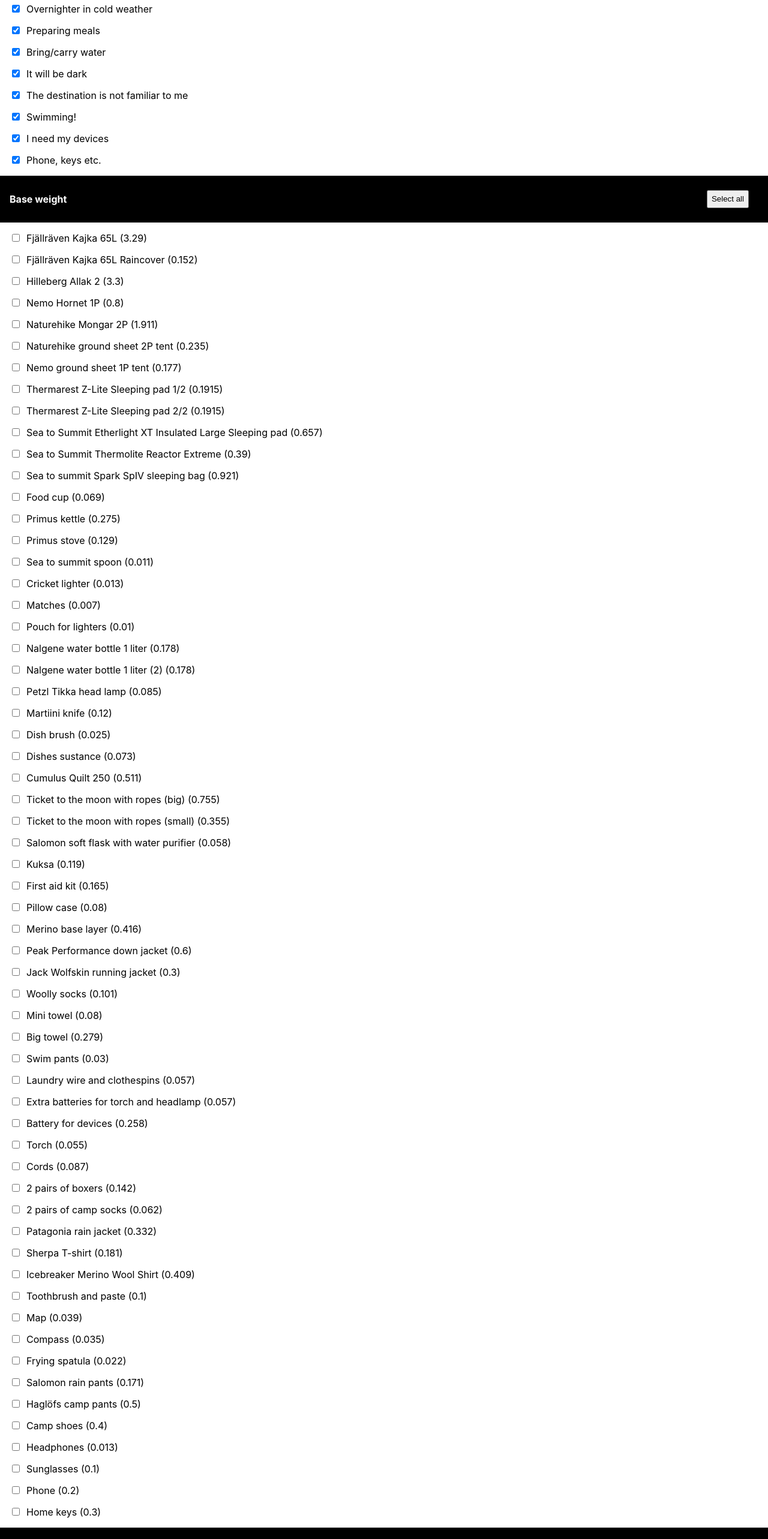
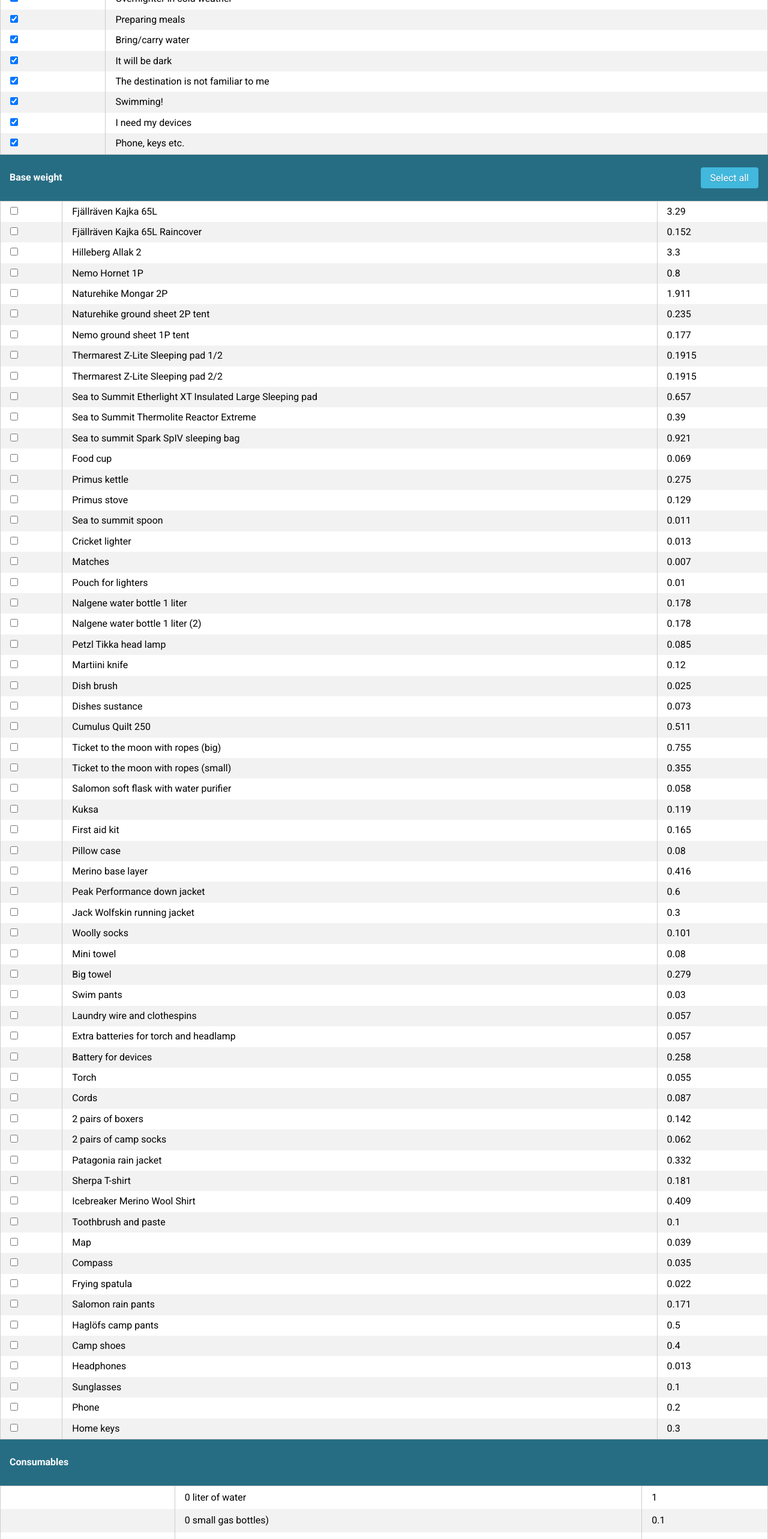
Before and after one commit to jsuokas/hobbies, a React (Create React App) app: page / in a window 1280 px wide. Shown: the part 234-2800 px from the top of the page at 60% size. Built offline with nearby package versions, Linux system fonts and the light colour scheme; some icons are missing.

Commit message:
Add pure css and feather icons

```diff
--- a/package.json
+++ b/package.json
@@ -7,6 +7,7 @@
     "@testing-library/jest-dom": "^5.11.4",
     "@testing-library/react": "^11.1.0",
     "@testing-library/user-event": "^12.1.10",
+    "feather-icons-react": "^0.4.3",
     "react": "^17.0.2",
     "react-dom": "^17.0.2",
     "react-scripts": "4.0.3",
--- a/public/index.html
+++ b/public/index.html
@@ -24,6 +24,8 @@
       work correctly both with client-side routing and a non-root public URL.
       Learn how to configure a non-root public URL by running `npm run build`.
     -->
+    <link rel="stylesheet" href="https://fonts.googleapis.com/css?family=Roboto:300,400,500,700&display=swap" />
+    <link rel="stylesheet" href="https://unpkg.com/purecss@2.0.6/build/pure-min.css" integrity="sha384-Uu6IeWbM+gzNVXJcM9XV3SohHtmWE+3VGi496jvgX1jyvDTXfdK+rfZc8C1Aehk5" crossorigin="anonymous">
     <title>React App</title>
   </head>
   <body>
--- a/src/App.css
+++ b/src/App.css
@@ -2,23 +2,8 @@
   display: flex;
   flex-direction: row;
   justify-content: space-between;
-  background-color: #000;
+  align-items: center;
+  background-color: #266d83;
   color: #fff;
   padding: 8px 16px;
 }
-
-.select-all-button {
-  margin: 16px;
-}
-
-.content {
-  padding: 8px 16px;
-}
-
-.gear-item {
-  padding: 8px 0;
-}
-
-.gear-item label, .consumables-label {
-  margin-left: 8px;
-}
--- a/src/App.js
+++ b/src/App.js
@@ -1,8 +1,10 @@
 import React, { useState } from 'react';
 import gear from './gear.json'
 import './App.css';
+import FeatherIcon from 'feather-icons-react';
 
 const consumablesWeight = {
+  water: 1,
   gasBottleSmall: 0.1,
   gasBottleMedium: 0.230,
   toiletPaper: 0.1,
@@ -35,7 +37,7 @@ function App() {
   const [consumablesGasMedium, setConsumablesGasMedium] = useState(0)
   const [consumablesTurmatMeals, setConsumablesTurmatMeals] = useState(0)
   const gearItems = gear.filter(it => gearTypeFilters.includes(it.type))
-  const totalConsumablesWeight = consumablesWater + (consumablesGasSmall * consumablesWeight.gasBottleSmall) + (consumablesGasMedium * consumablesWeight.gasBottleMedium) + (consumablesToiletPaper * consumablesWeight.toiletPaper) + (consumablesToiletWetWipes * consumablesWeight.wetWipes) + (consumablesTurmatMeals * consumablesWeight.turmatMeal)
+  const totalConsumablesWeight = (consumablesWater * consumablesWeight.water) + (consumablesGasSmall * consumablesWeight.gasBottleSmall) + (consumablesGasMedium * consumablesWeight.gasBottleMedium) + (consumablesToiletPaper * consumablesWeight.toiletPaper) + (consumablesToiletWetWipes * consumablesWeight.wetWipes) + (consumablesTurmatMeals * consumablesWeight.turmatMeal)
   const totalWeight = gearItems
     .filter(it => gearTypeFilters.includes(it.type))
     .filter(it => gearItemFilters.filter(item => item.name === it.name).length !== 0)
@@ -45,16 +47,20 @@ function App() {
     <div className="App">
       <div className="title"><h4>What kind of trip?</h4></div>
       <div className="content">
+      <table class="pure-table">
+          <tbody>
       {gear
         .map(it => it.type)
         .reduce((previous, current) => previous.includes(current) ? previous : [...previous, current], [])
-        .map(gearType => {
+        .map((gearType, index) => {
           const isSelected = gearTypeFilters.includes(gearType)
           const id = `gear-filter-stage-1-${gearType}`
           const onChange = () => isSelected ? setGearTypeFilters(gearTypeFilters.filter(it => it !== gearType)) : setGearTypeFilters([...gearTypeFilters, gearType])
+          const odd = index % 2 !== 0
 
           return (
-            <div key={`key-${id}`} className="gear-item">
+            <tr className={odd ?  'pure-table-odd' : undefined}  key={`key-${id}`}>
+              <td>
                 <input
                   id={id}
                   type="checkbox"
@@ -62,22 +68,29 @@ function App() {
                   name={gearType}
                   checked={isSelected}
                   onChange={onChange} />
+              </td>
+              <td>
                 <label htmlFor={id}>{typeToDescription[gearType] ? typeToDescription[gearType] : gearType}</label>
-            </div>
+              </td>
+            </tr>
           )
         })}
+          </tbody>
+        </table>
       </div>
 
-      <div className="title"><h4>Base weight</h4><input className="select-all-button" type="button" value="Select all" onClick={() => setGearItemFilters(gearItems)} /></div>
-      <div className="content">
-
-      {gearItems.map(item => {
+      <div className="title"><h4>Base weight</h4><button className="button-secondary pure-button" onClick={() => setGearItemFilters(gearItems)}>Select all</button></div>
+      <table class="pure-table">
+          <tbody>
+            {gearItems.map((item, index) => {
               const id = `gear-filter-stage-2-${item.name}`
               const isSelected = gearItemFilters.filter(it => it.name === item.name).length !== 0 ? true : false
               const onChange = () => isSelected ? setGearItemFilters(gearItemFilters.filter(it => it.name !== item.name)) : setGearItemFilters([...gearItemFilters, item])
+              const odd = index % 2 !== 0
 
               return (
-          <div key={`key-${id}`} className="gear-item">
+                <tr className={odd ?  'pure-table-odd' : undefined} key={`key-${id}`}>
+                  <td>
                   <input
                     id={id}
                     type="checkbox"
@@ -85,45 +98,80 @@ function App() {
                     name={item.name}
                     checked={isSelected}
                     onChange={onChange} />
-                <label htmlFor={id}>{item.name} ({item.weight})</label>
-          </div>
+                  </td>
+                  <td><label htmlFor={id}>{item.name}</label></td>
+                  <td>{item.weight}</td>
+              </tr>
               )
             })}
-      </div>
+          </tbody>
+      </table>
 
       <div className="title"><h4>Consumables</h4></div>
-      <div className="content">
-        <div>
-          <input type="button" value="+" onClick={() => setConsumablesWater(consumablesWater + 1)} />
-          <input type="button" value="-" onClick={() => setConsumablesWater(consumablesWater > 0 ? consumablesWater - 1 : 0)} />
-          <span className="consumables-label">{consumablesWater} liters of water</span>
-        </div>
-        <div>
-          <input type="button" value="+" onClick={() => setConsumablesGasSmall(consumablesGasSmall + 1)} />
-          <input type="button" value="-" onClick={() => setConsumablesGasSmall(consumablesGasSmall > 0 ? consumablesGasSmall - 1 : 0)} />
-          <span className="consumables-label">{consumablesGasSmall} small gas bottles (100g)</span>
-        </div>
-        <div>
-          <input type="button" value="+" onClick={() => setConsumablesGasMedium(consumablesGasMedium + 1)} />
-          <input type="button" value="-" onClick={() => setConsumablesGasMedium(consumablesGasMedium > 0 ? consumablesGasMedium - 1 : 0)} />
+      <table class="pure-table">
+          <tbody>
+            <tr>
+              <td>
+                <button onClick={() => setConsumablesWater(consumablesWater + 1)}><FeatherIcon icon="plus-circle" /></button>
+                <button onClick={() => setConsumablesWater(consumablesWater > 0 ? consumablesWater - 1 : 0)}><FeatherIcon icon="minus-circle" /></button>
+              </td>
+              <td>
+                <span className="consumables-label">{consumablesWater} liter of water</span>
+              </td>
+              <td>{consumablesWeight.water}</td>
+            </tr>
+            <tr className="pure-table-odd">
+              <td>
+                <button  onClick={() => setConsumablesGasSmall(consumablesGasSmall + 1)}><FeatherIcon icon="plus-circle" /></button>
+                <button onClick={() => setConsumablesGasSmall(consumablesGasSmall > 0 ? consumablesGasSmall - 1 : 0)}><FeatherIcon icon="minus-circle" /></button>
+              </td>
+              <td>
+                <span className="consumables-label">{consumablesGasSmall} small gas bottles)</span>
+              </td>
+              <td>{consumablesWeight.gasBottleSmall}</td>
+            </tr>
+            <tr>
+              <td>
+                <button  onClick={() => setConsumablesGasMedium(consumablesGasMedium + 1)}><FeatherIcon icon="plus-circle" /></button>
+                <button  onClick={() => setConsumablesGasMedium(consumablesGasMedium > 0 ? consumablesGasMedium - 1 : 0)}><FeatherIcon icon="minus-circle" /></button>
+              </td>
+              <td>
                 <span className="consumables-label">{consumablesGasMedium} medium gas bottles (256g)</span>
-        </div>
-        <div>
-          <input type="button" value="+" onClick={() => setConsumablesTurmatMeals(consumablesTurmatMeals + 1)} />
-          <input type="button" value="-" onClick={() => setConsumablesTurmatMeals(consumablesTurmatMeals> 0 ? consumablesTurmatMeals - 1 : 0)} />
+              </td>
+              <td>{consumablesWeight.gasBottleMedium}</td>
+            </tr>
+            <tr className="pure-table-odd">
+              <td>
+                <button  onClick={() => setConsumablesTurmatMeals(consumablesTurmatMeals + 1)}><FeatherIcon icon="plus-circle" /></button>
+                <button  onClick={() => setConsumablesTurmatMeals(consumablesTurmatMeals> 0 ? consumablesTurmatMeals - 1 : 0)}><FeatherIcon icon="minus-circle" /></button>
+              </td>
+              <td>
                 <span className="consumables-label">{consumablesTurmatMeals} packs of Turmat meals</span>
-        </div>
-        <div>
-          <input type="button" value="+" onClick={() => setConsumablesToiletPaper(consumablesToiletPaper + 1)} />
-          <input type="button" value="-" onClick={() => setConsumablesToiletPaper(consumablesToiletPaper > 0 ? consumablesToiletPaper - 1 : 0)} />
+              </td>
+              <td>{consumablesWeight.turmatMeal}</td>
+            </tr>
+            <tr>
+              <td>
+                <button  onClick={() => setConsumablesToiletPaper(consumablesToiletPaper + 1)}><FeatherIcon icon="plus-circle" /></button>
+                <button  onClick={() => setConsumablesToiletPaper(consumablesToiletPaper > 0 ? consumablesToiletPaper - 1 : 0)}><FeatherIcon icon="minus-circle" /></button>
+              </td>
+              <td>
                 <span className="consumables-label">{consumablesToiletPaper} rolls of toilet paper</span>
-        </div>
-        <div>
-          <input type="button" value="+" onClick={() => setConsumablesToiletWetWipes(consumablesToiletWetWipes + 1)} />
-          <input type="button" value="-" onClick={() => setConsumablesToiletWetWipes(consumablesToiletWetWipes > 0 ? consumablesToiletWetWipes - 1 : 0)} />
+              </td>
+              <td>{consumablesWeight.toiletPaper}</td>
+            </tr>
+            <tr className="pure-table-odd">
+              <td>
+                <button  onClick={() => setConsumablesToiletWetWipes(consumablesToiletWetWipes + 1)}><FeatherIcon icon="plus-circle" /></button>
+                <button onClick={() => setConsumablesToiletWetWipes(consumablesToiletWetWipes > 0 ? consumablesToiletWetWipes - 1 : 0)}><FeatherIcon icon="minus-circle" /></button>
+              </td>
+              <td>
                 <span className="consumables-label">{consumablesToiletWetWipes} packs of wet wipes (50pc)</span>
-        </div>
-      </div>
+              </td>
+              <td>{consumablesWeight.wetWipes}</td>
+            </tr>
+          </tbody>
+      </table>
 
       <div className="title"><strong>Total</strong> {totalWeight.toFixed(2)}kg</div>
     </div>
--- a/src/index.css
+++ b/src/index.css
@@ -1,13 +1,27 @@
 body {
   margin: 0;
-  font-family: -apple-system, BlinkMacSystemFont, 'Segoe UI', 'Roboto', 'Oxygen',
-    'Ubuntu', 'Cantarell', 'Fira Sans', 'Droid Sans', 'Helvetica Neue',
-    sans-serif;
+  font-family: 'Roboto';
+  font-weight: 400;
   -webkit-font-smoothing: antialiased;
   -moz-osx-font-smoothing: grayscale;
 }
 
-code {
-  font-family: source-code-pro, Menlo, Monaco, Consolas, 'Courier New',
-    monospace;
+h4 {
+  font-weight: 700;
 }
+
+.pure-table {
+  width: 100%;
+}
+
+button {
+  background: none;
+  border: none;
+}
+
+.button-secondary {
+  background: #42b8dd;
+  color: white;
+  border-radius: 4px;
+  text-shadow: 0 1px 1px rgba(0, 0, 0, 0.2);
+}
```
Also changed, not shown: 1 other file (tests, documents, lock files or other folders). Lines whose indentation alone changed are shown as unchanged.
